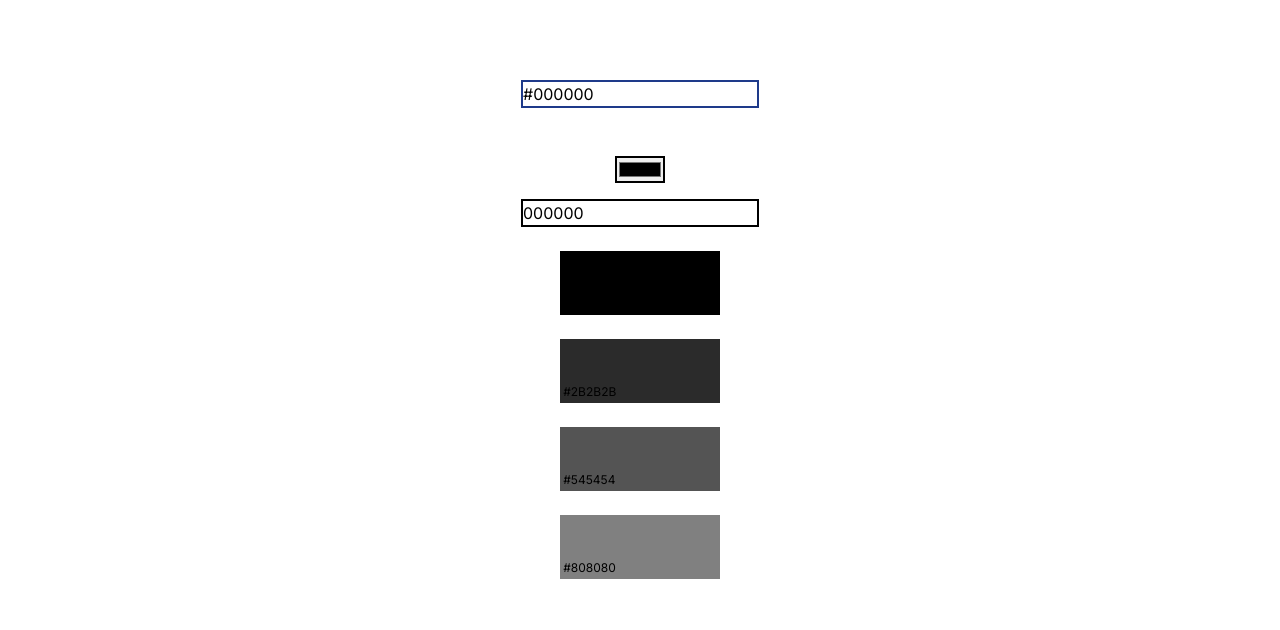
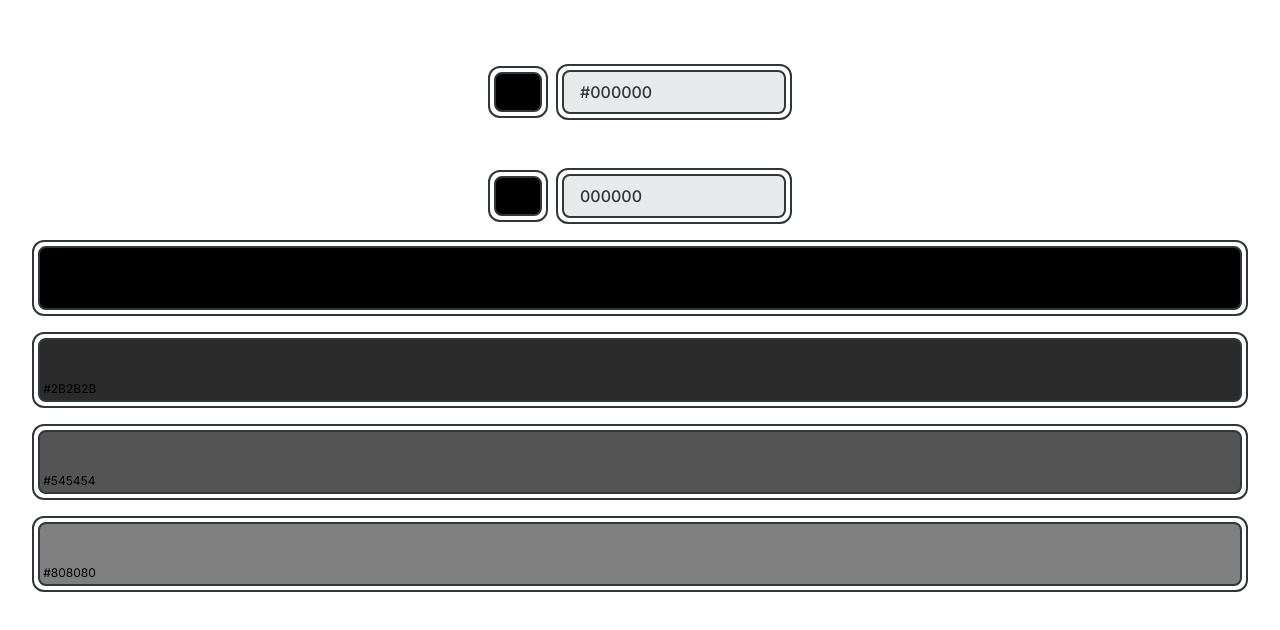
Before and after one commit to kmr-sahil/saras-uitoolbox, a Next.js app: page /varient in a window 1280 px wide. Shown: the top 630 px of the page. Built offline with nearby package versions, Linux system fonts and the light colour scheme.

Commit message:
updated ui

```diff
--- a/src/app/color/page.jsx
+++ b/src/app/color/page.jsx
@@ -1,5 +1,5 @@
 "use client"
-import ColorPicker from '@/component/ColorPicker'
+import ColorPicker from '@/components/ColorPicker'
 import React, { useEffect, useState } from 'react'
 import convert from 'color-convert';
 
--- a/src/app/globals.css
+++ b/src/app/globals.css
@@ -6,7 +6,7 @@
 .custom-layout .react-colorful {
     padding: 16px;
     border-radius: 12px;
-    background: #33333a;
+    background: #E8E9EB;
     box-shadow: 0 6px 12px #999;
   }
 
@@ -31,3 +31,15 @@
     width: 20px;
     height: 20px;
   }
+
+
+  @layer components {
+
+    .inp-outer {
+      @apply border-[2px] border-[#313638] p-[4px] rounded-[12px];
+    }
+
+    .inp {
+      @apply w-[14rem] border-[2px] border-[#313638] px-[16px] py-[8px] rounded-[8px] bg-[#E8E9EB] ;
+    }
+  }
--- a/src/app/varient/page.jsx
+++ b/src/app/varient/page.jsx
@@ -1,7 +1,7 @@
 "use client"
 import React, { useState, useEffect } from 'react';
 import convert from 'color-convert';
-import InpColor from '@/component/InpColor'
+import InpColor from '@/components/InpColor'
 
 function VariantPage() {
   const [inputColor, setInputColor] = useState('');
@@ -80,32 +80,44 @@ function VariantPage() {
 
       <InpColor inputColor={inputColor} setInputColor={setInputColor} />
 
-      <input
-        type='color'
-        className='border-2 border-black'
-        value={inputColor}
-        onChange={(e) => setInputColor(e.target.value)}
-      />
+    <div className='flex gap-[0.5rem] items-center justify-center text-[1rem] text-[#313638] font-medium'>
+      <div className='flex items-center justify-center inp-outer'>
+            <div
+              className='w-[3rem] h-[2.5rem] inp'
+              style={{
+                background: `#${inputColor}`,
+              }}
+            ></div>
+        </div>
+
+        <div className='inp-outer'>
           <input
             type='text'
-        className='border-2 border-black'
+            className='inp'
             placeholder='enter hex code #'
             value={inputColor}
             onChange={(e) => setInputColor(e.target.value)}
           />
+        </div>
+    </div>
+
+
       {error && (
         <div className='mt-2 text-red-500'>
           <p>{error}</p>
         </div>
       )}
+
       {hslColors.map((hsl, index) => (
+          <div className='inp-outer w-[100%]'>
               <div
                 key={index}
-              className='w-[10rem] h-[4rem] mt-2 flex items-baseline p-[0.2rem]'
+                className='w-[100%] flex-grow h-[4rem] inp flex items-baseline p-[0.2rem]'
                 style={{ backgroundColor: hsl || 'transparent' }}
                 onClick={() => copyToClipboard("#" + hslToHex(hsl))}
               >
                 <span className='text-xs mt-auto'>{"#" + hslToHex(hsl)}</span>
+              </div>
           </div>
           )
       )}
--- a/src/component/ColorPicker.jsx
+++ b/src/components/ColorPicker.jsx
@@ -15,7 +15,7 @@ function ColorPicker({setGetRGB, getRGB}) {
 
   return (
     <>
-      <div className='custom-layout example'>
+      <div className='absolute top-[6rem] left-[6.5rem] custom-layout example'>
             <RgbaColorPicker color={color} onChange={setColor} />
       </div>
     </>
--- a/src/component/InpColor.jsx
+++ b/src/components/InpColor.jsx
@@ -1,5 +1,5 @@
 "use client"
-import ColorPicker from '@/component/ColorPicker'
+import ColorPicker from '@/components/ColorPicker'
 import React, { useEffect, useState } from 'react'
 import convert from 'color-convert';
 
@@ -46,24 +46,26 @@ const handleInputChange = (event) => {
       };
 
     return (
-        <div className='flex flex-col gap-4 items-center justify-center p-[2rem]'>
+        <div className='relative flex gap-[0.5rem] items-center justify-center p-[2rem] text-[1rem] text-[#313638] font-medium'>
 
-            <div className='flex items-center justify-center border-[1px] p-[4px] border-[#313638]'>
+            <div className='flex items-center justify-center inp-outer'>
                 <div
-                  className='w-[3rem] h-[2.2rem] border-[1px] border-[#313638]'
+                  className='w-[3rem] h-[2.5rem] inp'
                   style={{
                     background: `rgba(${getRGB.r},${getRGB.g},${getRGB.b},${getRGB.a})`,
                   }}
                 ></div>
             </div>
 
+            <div className='inp-outer'>
               <input
                 type='text'
-              className='border-2 border-blue-900'
+                className='inp'
                 onClick={handleInputClick}
                 onChange={handleInputChange}
                 value={getRGB.a === 1 ? `#${hex}` : `rgba(${getRGB.r},${getRGB.g},${getRGB.b},${getRGB.a})`}
               />
+            </div>
             {visible && <ColorPicker getRGB={getRGB} setGetRGB={setGetRGB} onAlphaChange={handleAlphaChange} />}
 
 
```
Lines whose indentation alone changed are shown as unchanged.
